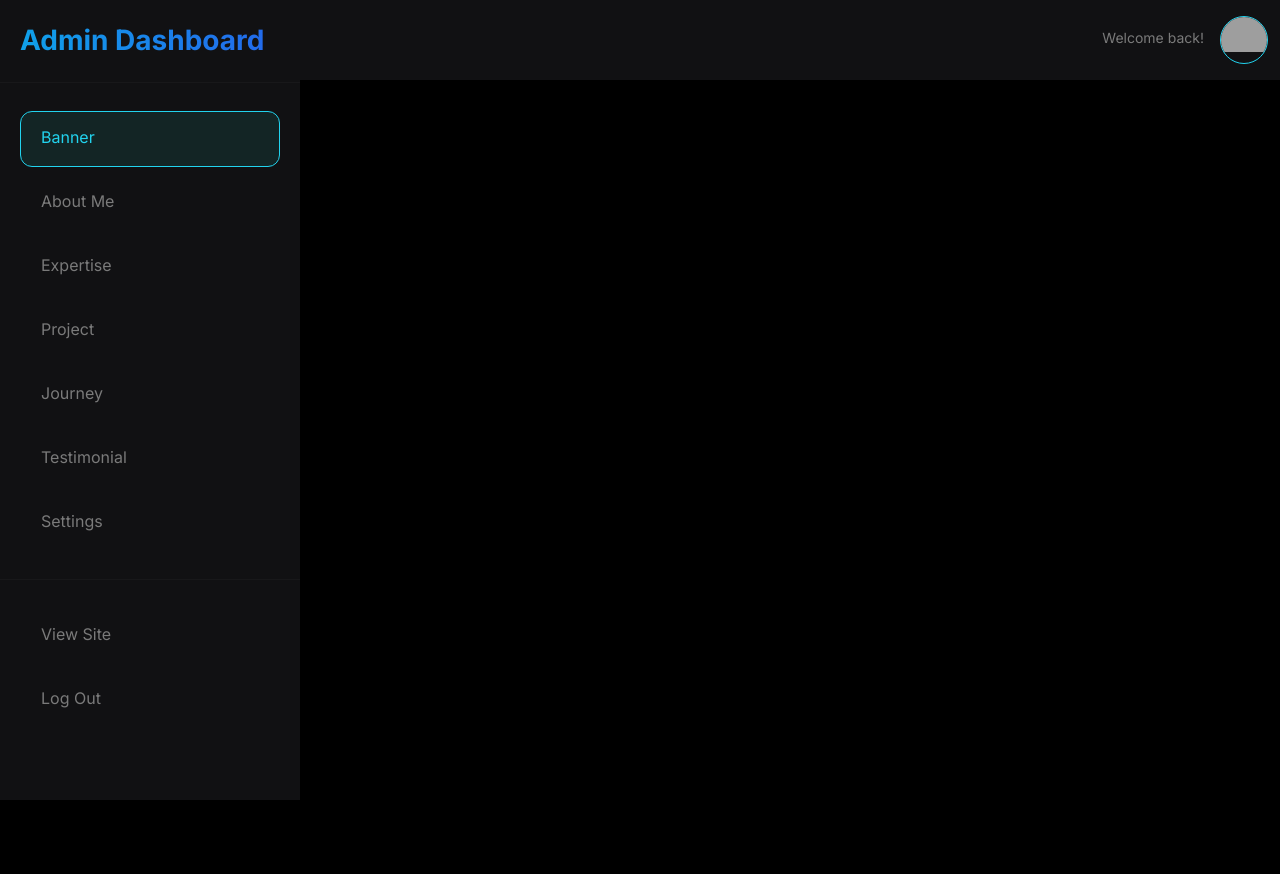
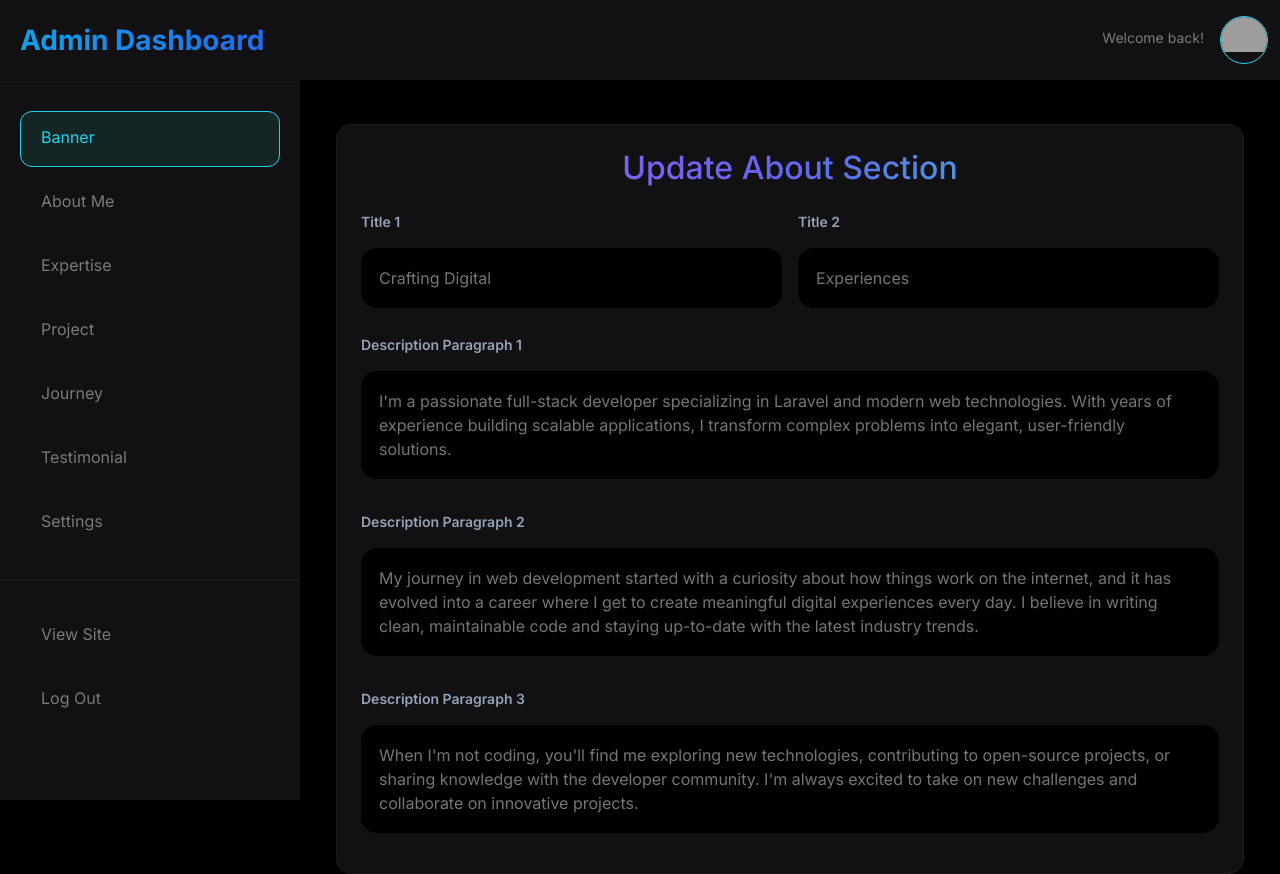
Before and after one commit to frnaib-09/php-portfolio-hw, a PHP site: page /dash_about.php in a window 1280 px wide. Before the commit the page ends 800 px from the top, so only its background shows below. Run offline with PHP 8.4, Linux system fonts and the light colour scheme; the visitor is signed in with stand-in values (Sample User, id 1); data comes from the database, SQL or seed files in the repository; some libraries are stand-ins or nearby versions; grey boxes are pictures that could not be loaded.

Commit message:
about section updated with css issue

```diff
--- a/dash_about.php
+++ b/dash_about.php
@@ -2,14 +2,45 @@
 include_once "./layouts/dash_header.php";
 ?>
 
-<!DOCTYPE html>
-<html lang="en">
-<head>
-    <meta charset="UTF-8">
-    <meta name="viewport" content="width=device-width, initial-scale=1.0">
-    <title>Document</title>
-</head>
-<body>
+<div class="container-fluid">
+        <div class="row">
+            <div class="col-12">
+                <div class="form-card p-4">
+                    <h3 class="headers">Update About Section</h3>
 
-</body>
-</html>
+                    <form action="./controller/about_link.php" method="POST" enctype="multipart/form-data">
+                        <div class="row g-3">
+                            <div class="col-md-6">
+                                <label for="title1">Title 1</label>
+                                <input type="text" name="title_1" id="title_1" placeholder="Crafting Digital">
+                            </div>
+
+                            <div class="col-md-6">
+                                <label for="title2">Title 2</label>
+                                <input type="text" name="title_2" id="title_2" placeholder="Experiences">
+                            </div>
+
+                            <!-- Short Description -->
+                            <div class="col-12">
+                                <label for="paragraph_1">Description Paragraph 1</label>
+                                <textarea name="paragraph_1" id="paragraph_1" rows="3" placeholder="I'm a passionate full-stack developer specializing in Laravel and modern web technologies. With years of experience building scalable applications, I transform complex problems into elegant, user-friendly solutions."></textarea>
+                            </div>
+
+                            <div class="col-12">
+                                <label for="paragraph_2">Description Paragraph 2</label>
+                                <textarea name="paragraph_2" id="paragraph_2" rows="3" placeholder="My journey in web development started with a curiosity about how things work on the internet, and it has evolved into a career where I get to create meaningful digital experiences every day. I believe in writing clean, maintainable code and staying up-to-date with the latest industry trends."></textarea>
+                            </div>
+                            <div class="col-12">
+                                <label for="paragraph_3">Description Paragraph 3</label>
+                                <textarea name="paragraph_3" id="paragraph_3" rows="3" placeholder="When I'm not coding, you'll find me exploring new technologies, contributing to open-source projects, or sharing knowledge with the developer community. I'm always excited to take on new challenges and collaborate on innovative projects."></textarea>
+                            </div>
+                        </div>
+                    </form>
+                </div>
+            </div>
+        </div>
+    </div>
+
+
+<?php
+include_once "./layouts/dash_footer.php";
--- a/dashboard.php
+++ b/dashboard.php
@@ -81,7 +81,8 @@
             </div>
         </div>
     </div>
-</main>
+
+
 
 <?php
 include_once "./layouts/dash_footer.php";
--- a/layouts/dash_footer.php
+++ b/layouts/dash_footer.php
@@ -1,4 +1,6 @@
 </div>
+
+</main>
 
     <script src="https://code.jquery.com/jquery-3.7.1.min.js"></script>
     <script src="https://code.iconify.design/iconify-icon/3.0.0/iconify-icon.min.js"></script>
--- a/layouts/dash_header.php
+++ b/layouts/dash_header.php
@@ -34,7 +34,7 @@ if(!isset($_SESSION['authenticate'])) {
             <ul>
                 <!-- Note: 'active' class moved to the <a> tag to match your CSS -->
                 <li><a href="#" class="active"><iconify-icon icon="ic:outline-widgets"></iconify-icon>Banner</a></li>
-                <li><a href="#"><iconify-icon icon="octicon:person-24"></iconify-icon>About Me</a></li>
+                <li><a href="./dash_about.php"><iconify-icon icon="octicon:person-24"></iconify-icon>About Me</a></li>
                 <li><a href="#"><iconify-icon icon="tdesign:code"></iconify-icon>Expertise</a></li>
                 <li><a href="#"><iconify-icon icon="prime:briefcase"></iconify-icon>Project</a></li>
                 <li><a href="#"><iconify-icon icon="mi:location"></iconify-icon>Journey</a></li>
```
Also changed, not shown: controller/about_link.php (+32 -0 lines), index.php (+12 -5 lines).
